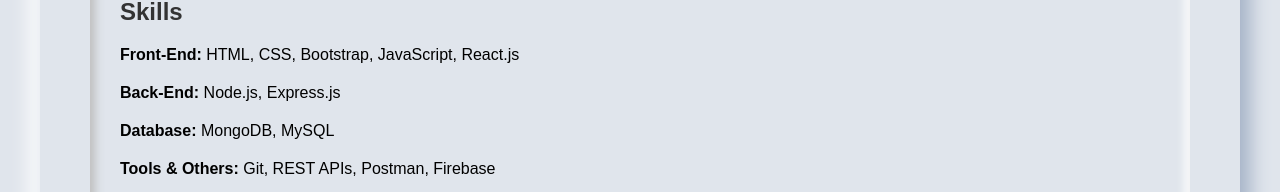
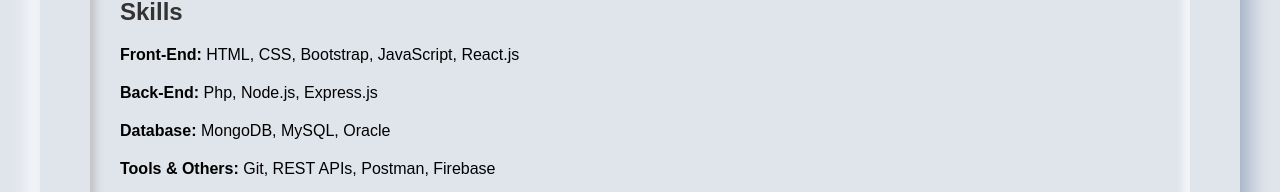
Before and after one commit to ranjeetdakshvanshi/resume, a plain HTML site: page index.html in a window 1280 px wide. Shown: the part 504-696 px from the top of the page. Drawn offline with Linux system fonts and the light colour scheme.

Commit message:
Update index.html

```diff
--- a/index.html
+++ b/index.html
@@ -118,8 +118,8 @@
         <div class="section">
             <h2>Skills</h2>
             <p><strong>Front-End:</strong> HTML, CSS, Bootstrap, JavaScript, React.js</p>
-            <p><strong>Back-End:</strong> Node.js, Express.js</p>
-            <p><strong>Database:</strong> MongoDB, MySQL</p>
+            <p><strong>Back-End:</strong> Php, Node.js, Express.js</p>
+            <p><strong>Database:</strong> MongoDB, MySQL, Oracle</p>
             <p><strong>Tools & Others:</strong> Git, REST APIs, Postman, Firebase</p>
             <p><strong>Soft Skills:</strong> Problem-Solving, Team Collaboration, Communication</p>
         </div>
```
